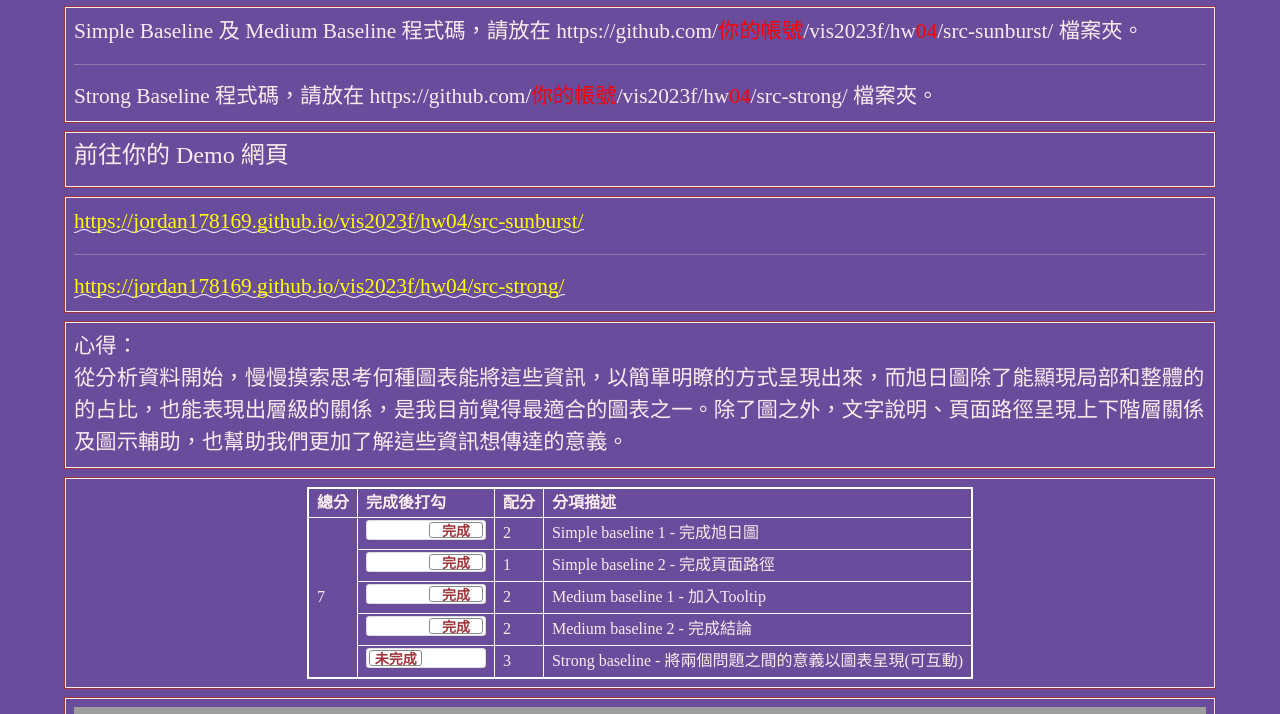
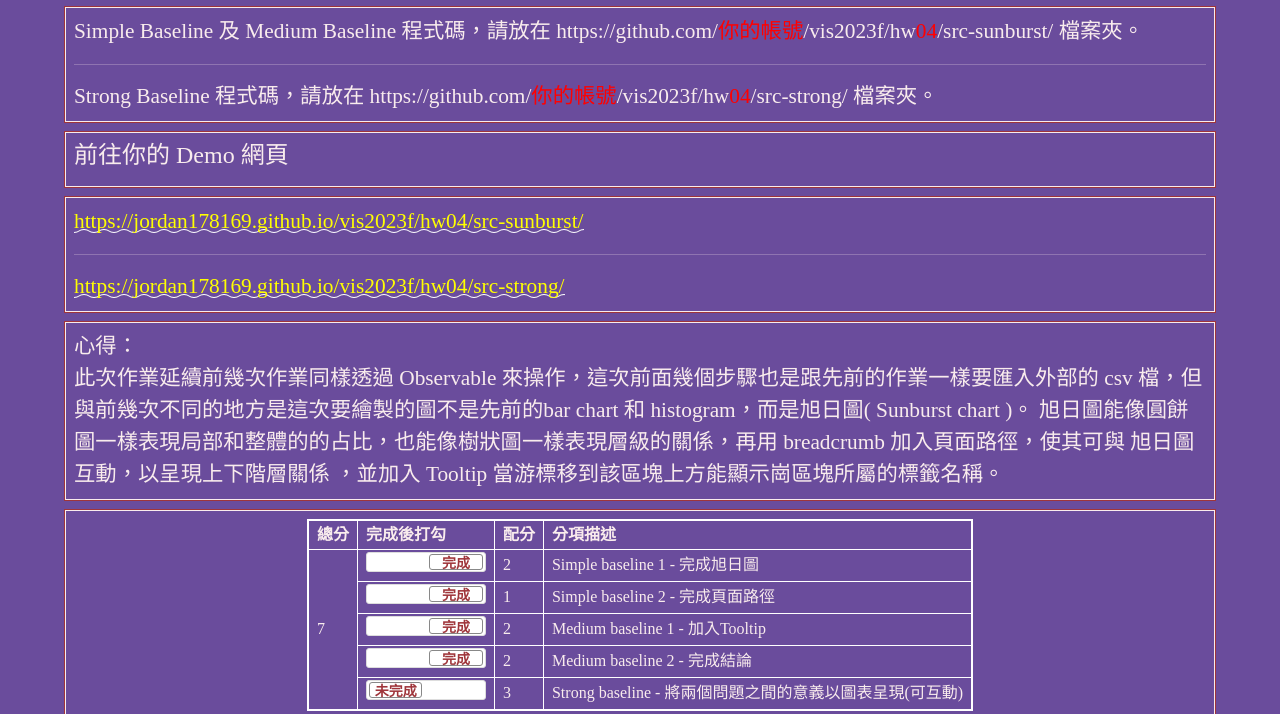
Before and after one commit to jordan178169/vis2023f, a plain HTML site: page hw04/index.html in a window 1280 px wide. Shown: the part 86-800 px from the top of the page. Drawn offline with nearby package versions, Linux system fonts and the light colour scheme; grey boxes are pictures that could not be loaded.

Commit message:
Add files via upload

```diff
--- a/hw04/index.html
+++ b/hw04/index.html
@@ -204,7 +204,10 @@
   <div class="row hw12">
     <div class="col-md-12 twenty">
       心得：<br>
-      從分析資料開始，慢慢摸索思考何種圖表能將這些資訊，以簡單明瞭的方式呈現出來，而旭日圖除了能顯現局部和整體的的占比，也能表現出層級的關係，是我目前覺得最適合的圖表之一。除了圖之外，文字說明、頁面路徑呈現上下階層關係及圖示輔助，也幫助我們更加了解這些資訊想傳達的意義。
+      此次作業延續前幾次作業同樣透過 Observable 來操作，這次前面幾個步驟也是跟先前的作業一樣要匯入外部的 csv 檔，但與前幾次不同的地方是這次要繪製的圖不是先前的bar chart
+      和 histogram，而是旭日圖( Sunburst chart )。 旭日圖能像圓餅圖一樣表現局部和整體的的占比，也能像樹狀圖一樣表現層級的關係，再用 breadcrumb 加入頁面路徑，使其可與
+      旭日圖互動，以呈現上下階層關係 ，並加入 Tooltip 當游標移到該區塊上方能顯示崗區塊所屬的標籤名稱。
+      <br/>
     </div>
   </div>
 
```
